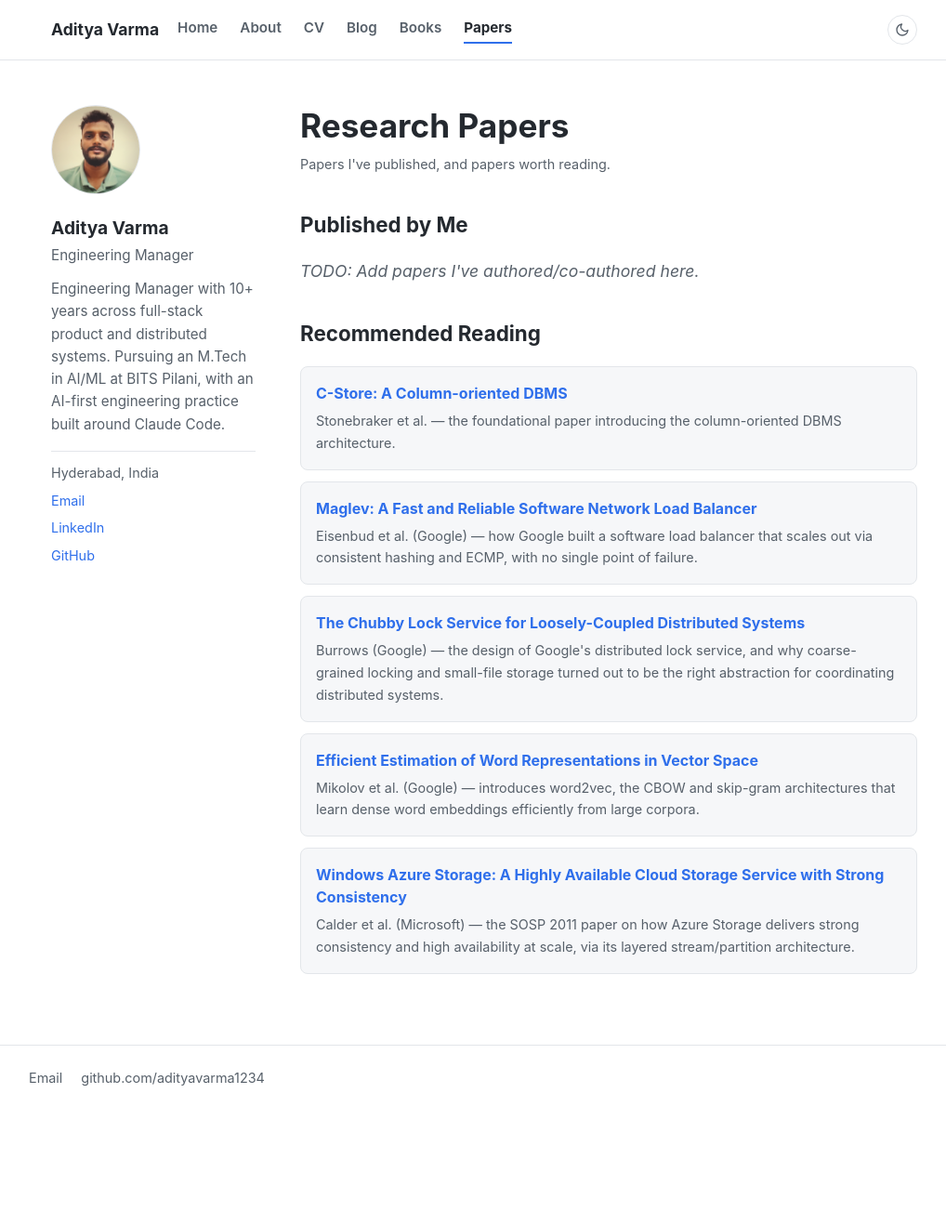
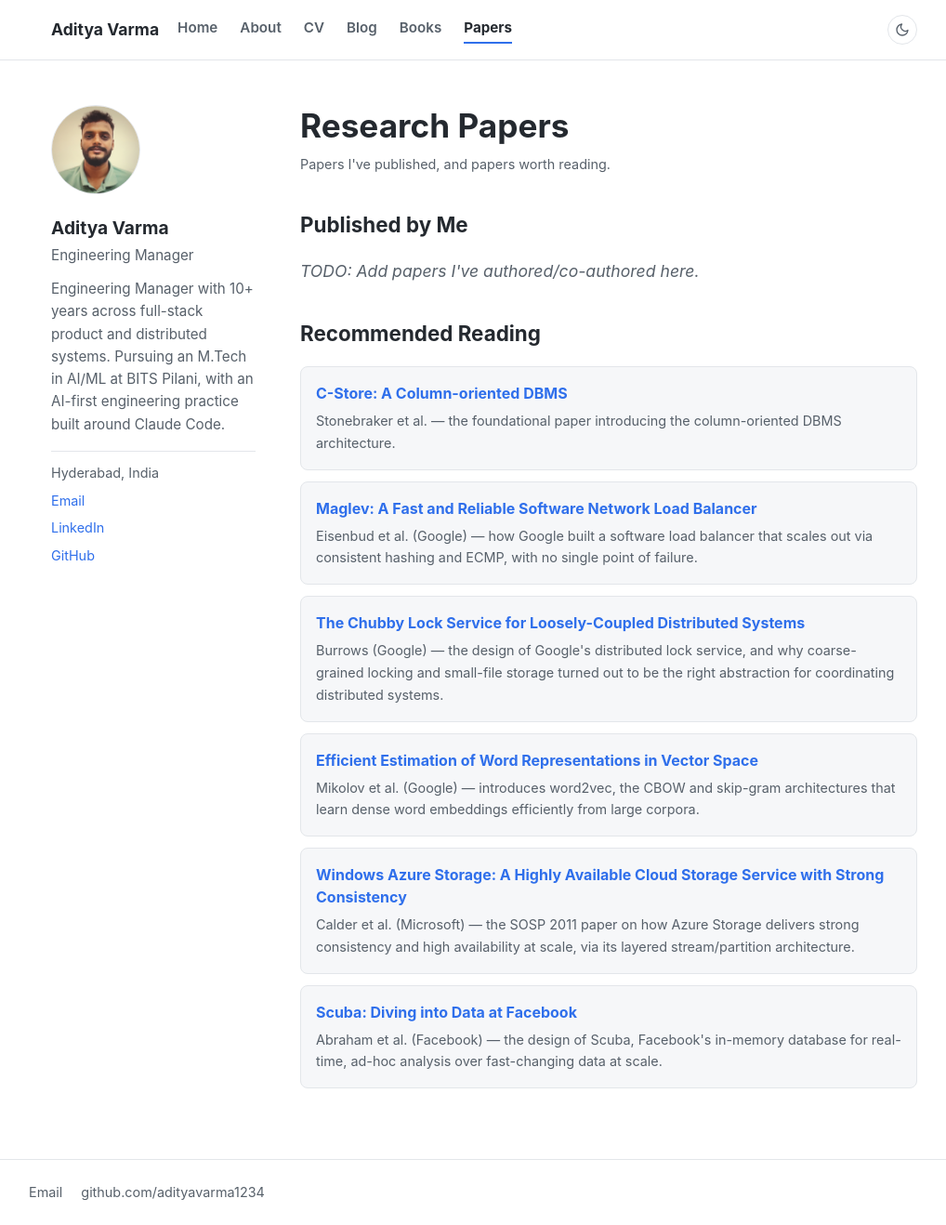
Before and after one commit to adityavarma1234/adityavarma1234.github.io, a Jekyll site: the page built from papers/index.html, in a window 1280 px wide and 1318 px high. Shown: the whole window at 93% size, without its empty margins (119-1137 px from the left). Built offline with Jekyll 4.4.1, drawn with Linux system fonts in a browser that asks for light colours.

Commit message:
Add Scuba paper to Recommended Reading
Abraham et al.'s paper on Scuba, Facebook's in-memory database for
real-time ad-hoc analysis.

Co-Authored-By: Claude Sonnet 5 <noreply@anthropic.com>

```diff
--- a/papers/index.html
+++ b/papers/index.html
@@ -33,5 +33,9 @@ title: Research Papers
       <h3 class="paper-title"><a href="https://azure.microsoft.com/en-us/blog/sosp-paper-windows-azure-storage-a-highly-available-cloud-storage-service-with-strong-consistency/" target="_blank" rel="noopener">Windows Azure Storage: A Highly Available Cloud Storage Service with Strong Consistency</a></h3>
       <p class="paper-meta">Calder et al. (Microsoft) &mdash; the SOSP 2011 paper on how Azure Storage delivers strong consistency and high availability at scale, via its layered stream/partition architecture.</p>
     </li>
+    <li class="paper-card">
+      <h3 class="paper-title"><a href="https://research.facebook.com/publications/scuba-diving-into-data-at-facebook/" target="_blank" rel="noopener">Scuba: Diving into Data at Facebook</a></h3>
+      <p class="paper-meta">Abraham et al. (Facebook) &mdash; the design of Scuba, Facebook's in-memory database for real-time, ad-hoc analysis over fast-changing data at scale.</p>
+    </li>
   </ul>
 </section>
```
